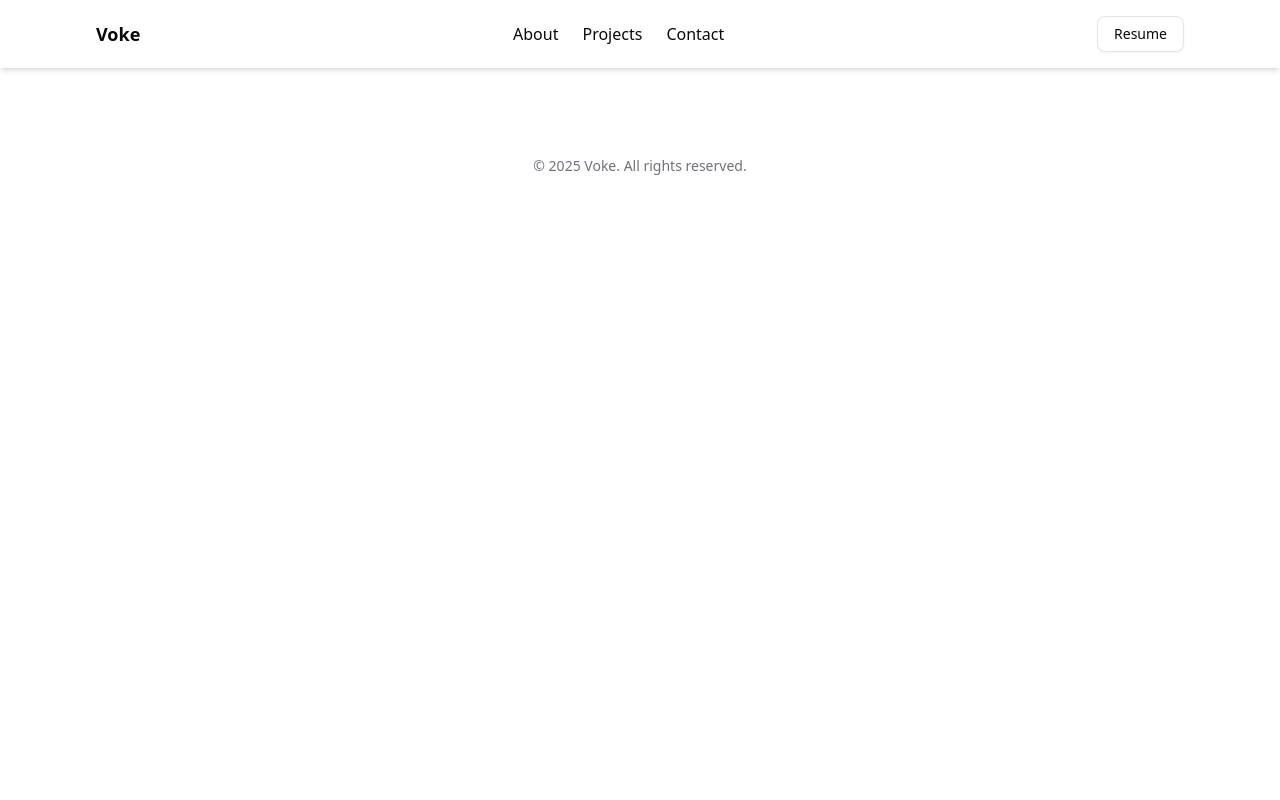
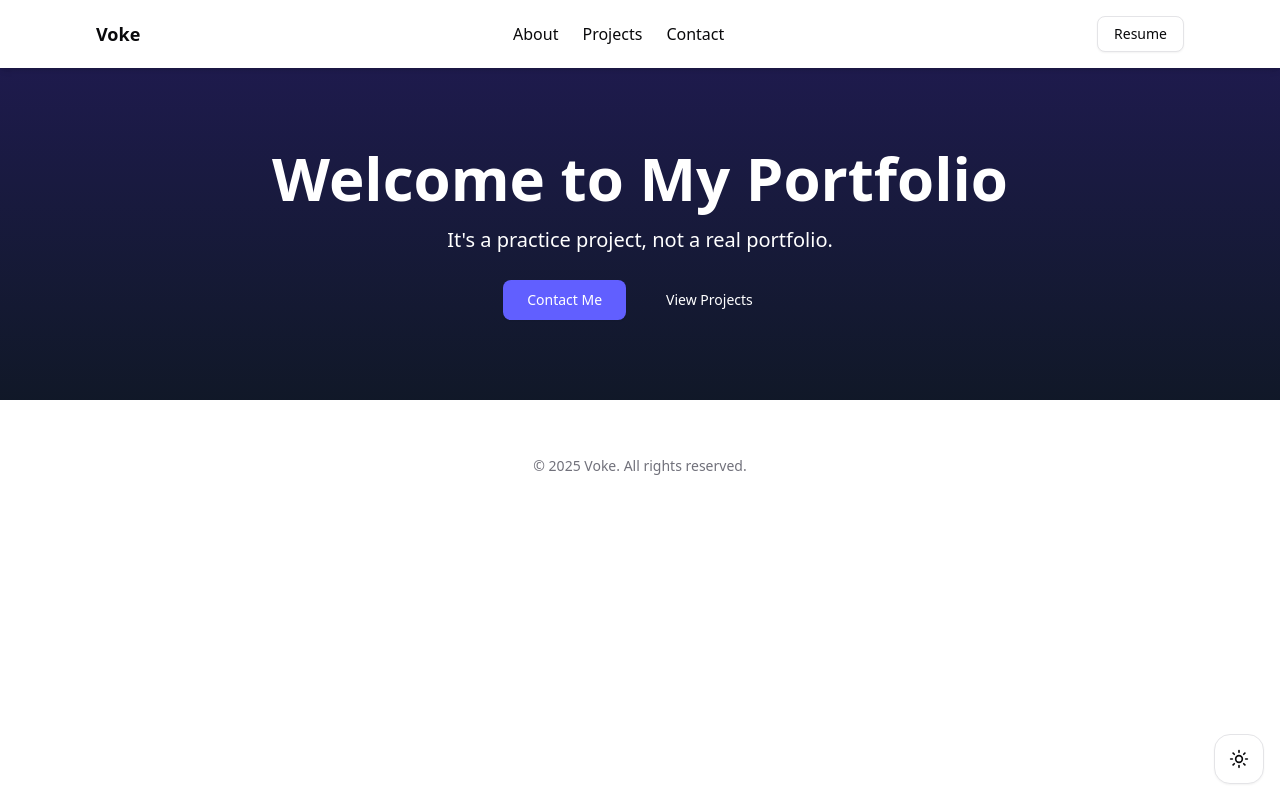
Before and after one commit to RNovice/learn-frontend-tech-2025, a React (Vite) app in the folder personal-portfolio/: page / in a window 1280 px wide. Built offline with nearby package versions, Linux system fonts and the light colour scheme.

Commit message:
feat: theme toggle & hero section

```diff
--- a/personal-portfolio/src/App.tsx
+++ b/personal-portfolio/src/App.tsx
@@ -1,12 +1,17 @@
 import Header from "./components/layout/Header"
 import Footer from "./components/layout/Footer"
+import Hero from "./components/sections/Hero"
+import { ThemeToggle } from "./components/ui/theme-toggle"
 
 function App() {
   return (
     <>
       <Header />
-      <main className="container mx-auto p-4"></main>
+      <main>
+        <Hero />
+      </main>
       <Footer />
+      <ThemeToggle />
     </>
   )
 }
--- /dev/null
+++ b/personal-portfolio/src/components/sections/Hero.tsx
@@ -0,0 +1,21 @@
+import type { FC } from 'react';
+import { Button } from '../ui/button';
+
+const Hero: FC = () => {
+  return (
+    <section className="text-center py-20 bg-gradient-to-b from-indigo-950 to-gray-900 text-white select-none p-4">
+      <h1 className="text-4xl md:text-6xl font-bold mb-4">
+        Welcome to My Portfolio
+      </h1>
+      <p className="text-lg md:text-xl mb-6 leading-8">
+        It's a practice project, not a real portfolio.
+      </p>
+      <div className="flex gap-4 justify-center">
+        <Button className="bg-indigo-500 hover:bg-indigo-600 text-white" size="lg">Contact Me</Button>
+        <Button className="hover:bg-indigo-600 text-white hover:text-white" size="lg" variant="ghost">View Projects</Button>
+      </div>
+    </section>
+  );
+};
+
+export default Hero;
--- /dev/null
+++ b/personal-portfolio/src/components/ui/theme-toggle.tsx
@@ -0,0 +1,34 @@
+import { useState, useEffect } from "react"
+import { Moon, Sun } from "lucide-react"
+import { Button } from "@/components/ui/button"
+
+export function ThemeToggle() {
+  const [isDark, setIsDark] = useState(() => {
+    return localStorage.getItem("theme") === "dark" ||
+      (!localStorage.getItem("theme") &&
+        window.matchMedia("(prefers-color-scheme: dark)").matches)
+  })
+
+  useEffect(() => {
+    if (isDark) {
+      document.documentElement.classList.add("dark")
+      localStorage.setItem("theme", "dark")
+    } else {
+      document.documentElement.classList.remove("dark")
+      localStorage.setItem("theme", "light")
+    }
+  }, [isDark])
+
+  return (
+    <Button
+      variant="outline"
+      size="icon"
+      onClick={() => setIsDark((prev) => !prev)}
+      className="fixed bottom-4 right-4 z-50 p-6 rounded-2xl"
+    >
+      <Sun className="size-5 rotate-0 scale-100 transition-all dark:-rotate-90 dark:scale-0" />
+      <Moon className="absolute size-5 rotate-90 scale-0 transition-all dark:rotate-0 dark:scale-100" />
+      <span className="sr-only">Toggle theme</span>
+    </Button>
+  )
+}
```
